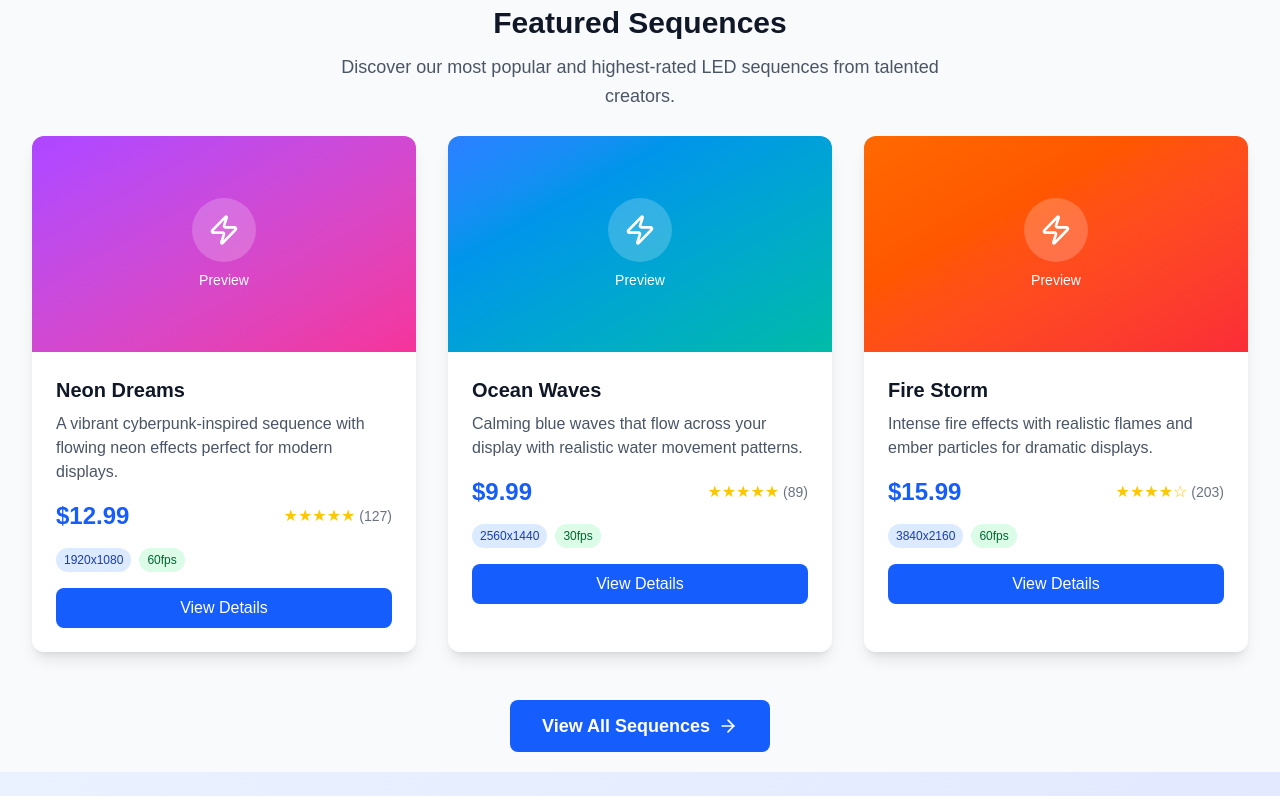
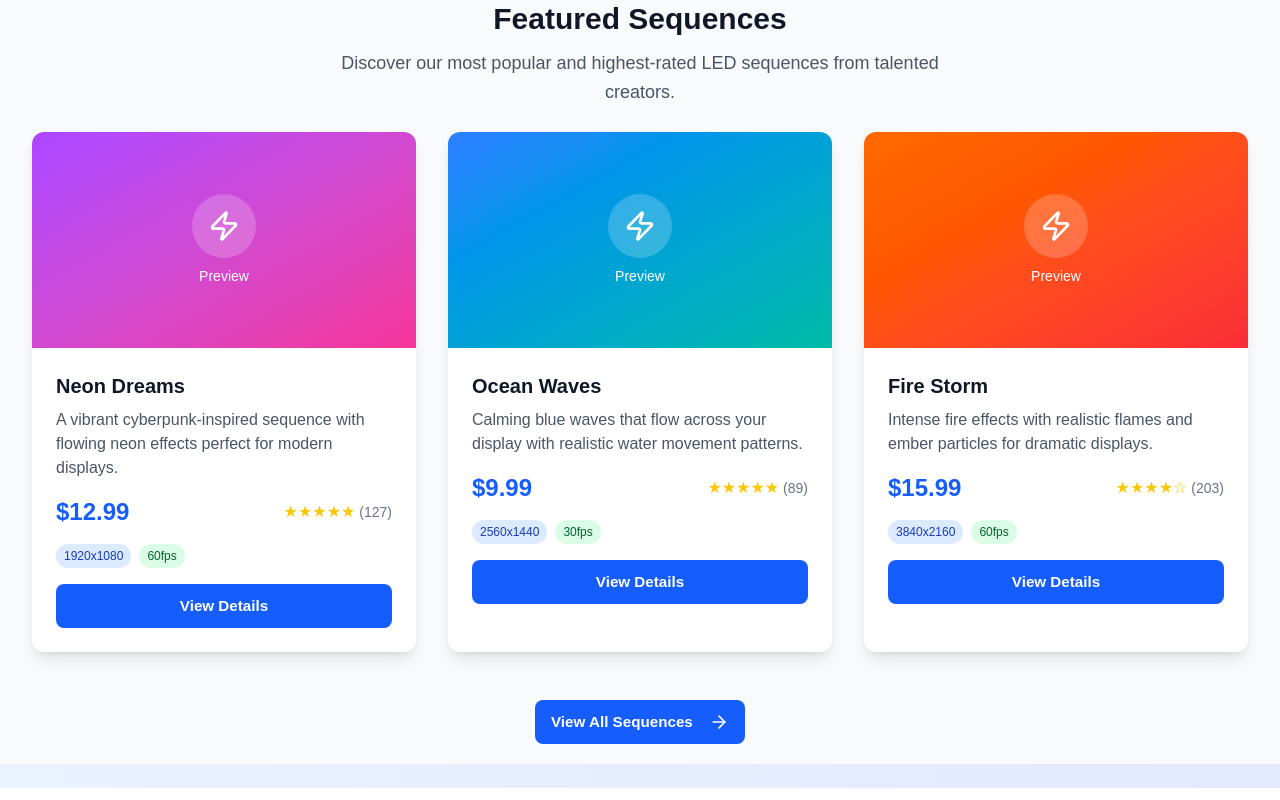
Before and after one commit to seancope357/ProjectSH_V1, a Next.js app: page / in a window 1280 px wide. Shown: the part 680-1480 px from the top of the page. Built offline with nearby package versions, Linux system fonts and the light colour scheme; no server answers.

Commit message:
feat(ui): add micro-interactions for cards and CTAs
Implement consistent hover, focus, and active states for interactive elements
Add unified styling classes for primary and secondary CTAs
Include reduced motion support for accessibility

```diff
--- a/src/app/auth/register/page.tsx
+++ b/src/app/auth/register/page.tsx
@@ -188,7 +188,7 @@ export default function RegisterPage() {
               <button
                 type="submit"
                 disabled={loading}
-                className="group relative flex w-full justify-center rounded-md border border-transparent bg-blue-600 py-2 px-4 text-sm font-medium text-white hover:bg-blue-700 focus:outline-none focus:ring-2 focus:ring-blue-500 focus:ring-offset-2 disabled:opacity-50 disabled:cursor-not-allowed"
+                className="mi-cta group relative flex w-full justify-center rounded-md border border-transparent bg-blue-600 py-2 px-4 text-sm font-medium text-white hover:bg-blue-700 focus:outline-none focus:ring-2 focus:ring-blue-500 focus:ring-offset-2 disabled:opacity-50 disabled:cursor-not-allowed"
               >
                 {loading ? 'Creating Account...' : 'Create Account'}
               </button>
@@ -208,7 +208,7 @@ export default function RegisterPage() {
                 <button
                   type="button"
                   onClick={() => handleOAuthSignIn('google')}
-                  className="inline-flex w-full justify-center rounded-md border border-gray-300 bg-white py-2 px-4 text-sm font-medium text-gray-500 shadow-sm hover:bg-gray-50"
+                  className="mi-cta-secondary inline-flex w-full justify-center rounded-md border border-gray-300 bg-white py-2 px-4 text-sm font-medium text-gray-500 shadow-sm hover:bg-gray-50"
                 >
                   <svg className="h-5 w-5" viewBox="0 0 24 24">
                     <path
@@ -234,7 +234,7 @@ export default function RegisterPage() {
                 <button
                   type="button"
                   onClick={() => handleOAuthSignIn('github')}
-                  className="inline-flex w-full justify-center rounded-md border border-gray-300 bg-white py-2 px-4 text-sm font-medium text-gray-500 shadow-sm hover:bg-gray-50"
+                  className="mi-cta-secondary inline-flex w-full justify-center rounded-md border border-gray-300 bg-white py-2 px-4 text-sm font-medium text-gray-500 shadow-sm hover:bg-gray-50"
                 >
                   <svg className="h-5 w-5" fill="currentColor" viewBox="0 0 24 24">
                     <path d="M12 0c-6.626 0-12 5.373-12 12 0 5.302 3.438 9.8 8.207 11.387.599.111.793-.261.793-.577v-2.234c-3.338.726-4.033-1.416-4.033-1.416-.546-1.387-1.333-1.756-1.333-1.756-1.089-.745.083-.729.083-.729 1.205.084 1.839 1.237 1.839 1.237 1.07 1.834 2.807 1.304 3.492.997.107-.775.418-1.305.762-1.604-2.665-.305-5.467-1.334-5.467-5.931 0-1.311.469-2.381 1.236-3.221-.124-.303-.535-1.524.117-3.176 0 0 1.008-.322 3.301 1.23.957-.266 1.983-.399 3.003-.404 1.02.005 2.047.138 3.006.404 2.291-1.552 3.297-1.23 3.297-1.23.653 1.653.242 2.874.118 3.176.77.84 1.235 1.911 1.235 3.221 0 4.609-2.807 5.624-5.479 5.921.43.372.823 1.102.823 2.222v3.293c0 .319.192.694.801.576 4.765-1.589 8.199-6.086 8.199-11.386 0-6.627-5.373-12-12-12z"/>
--- a/src/app/auth/signin/page.tsx
+++ b/src/app/auth/signin/page.tsx
@@ -160,7 +160,7 @@ function SignInPageContent() {
             <button
               onClick={() => handleOAuthSignIn('google')}
               disabled={loading}
-              className="w-full flex justify-center items-center px-4 py-2 border border-gray-300 rounded-md shadow-sm bg-white text-sm font-medium text-gray-500 hover:bg-gray-50 disabled:opacity-50 disabled:cursor-not-allowed"
+              className="mi-cta-secondary w-full flex justify-center items-center px-4 py-2 border border-gray-300 rounded-md shadow-sm bg-white text-sm font-medium text-gray-500 hover:bg-gray-50 disabled:opacity-50 disabled:cursor-not-allowed"
             >
               <svg className="w-5 h-5 mr-2" viewBox="0 0 24 24">
                 <path fill="#4285F4" d="M22.56 12.25c0-.78-.07-1.53-.2-2.25H12v4.26h5.92c-.26 1.37-1.04 2.53-2.21 3.31v2.77h3.57c2.08-1.92 3.28-4.74 3.28-8.09z"/>
@@ -174,7 +174,7 @@ function SignInPageContent() {
             <button
               onClick={() => handleOAuthSignIn('github')}
               disabled={loading}
-              className="w-full flex justify-center items-center px-4 py-2 border border-gray-300 rounded-md shadow-sm bg-white text-sm font-medium text-gray-500 hover:bg-gray-50 disabled:opacity-50 disabled:cursor-not-allowed"
+              className="mi-cta-secondary w-full flex justify-center items-center px-4 py-2 border border-gray-300 rounded-md shadow-sm bg-white text-sm font-medium text-gray-500 hover:bg-gray-50 disabled:opacity-50 disabled:cursor-not-allowed"
             >
               <Github className="w-5 h-5 mr-2" />
               Continue with GitHub
@@ -267,7 +267,7 @@ function SignInPageContent() {
               <button
                 type="submit"
                 disabled={loading}
-                className="group relative w-full flex justify-center py-2 px-4 border border-transparent text-sm font-medium rounded-md text-white bg-blue-600 hover:bg-blue-700 focus:outline-none focus:ring-2 focus:ring-offset-2 focus:ring-blue-500 disabled:opacity-50 disabled:cursor-not-allowed"
+                className="mi-cta group relative w-full flex justify-center py-2 px-4 border border-transparent text-sm font-medium rounded-md text-white bg-blue-600 hover:bg-blue-700 focus:outline-none focus:ring-2 focus:ring-offset-2 focus:ring-blue-500 disabled:opacity-50 disabled:cursor-not-allowed"
               >
                 {loading ? (
                   <div className="animate-spin rounded-full h-5 w-5 border-b-2 border-white"></div>
--- a/src/app/auth/signup/page.tsx
+++ b/src/app/auth/signup/page.tsx
@@ -219,7 +219,7 @@ function SignUpPageContent() {
               <button
                 type="submit"
                 disabled={loading}
-                className="w-full bg-blue-600 text-white py-3 px-4 rounded-lg font-medium hover:bg-blue-700 focus:ring-2 focus:ring-blue-500 focus:ring-offset-2 disabled:opacity-50 disabled:cursor-not-allowed transition-colors"
+                className="mi-cta w-full bg-blue-600 text-white py-3 px-4 rounded-lg font-medium hover:bg-blue-700 focus:ring-2 focus:ring-blue-500 focus:ring-offset-2 disabled:opacity-50 disabled:cursor-not-allowed transition-colors"
               >
                 {loading ? 'Creating Account...' : 'Create Account'}
               </button>
@@ -239,7 +239,7 @@ function SignUpPageContent() {
                 <button
                   onClick={() => handleOAuthSignIn('google')}
                   disabled={loading}
-                  className="w-full inline-flex justify-center py-2 px-4 border border-gray-300 rounded-lg shadow-sm bg-white text-sm font-medium text-gray-500 hover:bg-gray-50 disabled:opacity-50 disabled:cursor-not-allowed"
+                  className="mi-cta-secondary w-full inline-flex justify-center py-2 px-4 border border-gray-300 rounded-lg shadow-sm bg-white text-sm font-medium text-gray-500 hover:bg-gray-50 disabled:opacity-50 disabled:cursor-not-allowed"
                 >
                   <svg className="h-5 w-5" viewBox="0 0 24 24">
                     <path fill="currentColor" d="M22.56 12.25c0-.78-.07-1.53-.2-2.25H12v4.26h5.92c-.26 1.37-1.04 2.53-2.21 3.31v2.77h3.57c2.08-1.92 3.28-4.74 3.28-8.09z"/>
@@ -253,7 +253,7 @@ function SignUpPageContent() {
                 <button
                   onClick={() => handleOAuthSignIn('github')}
                   disabled={loading}
-                  className="w-full inline-flex justify-center py-2 px-4 border border-gray-300 rounded-lg shadow-sm bg-white text-sm font-medium text-gray-500 hover:bg-gray-50 disabled:opacity-50 disabled:cursor-not-allowed"
+                  className="mi-cta-secondary w-full inline-flex justify-center py-2 px-4 border border-gray-300 rounded-lg shadow-sm bg-white text-sm font-medium text-gray-500 hover:bg-gray-50 disabled:opacity-50 disabled:cursor-not-allowed"
                 >
                   <Github className="h-5 w-5" />
                   <span className="ml-2">GitHub</span>
--- a/src/app/cart/page.tsx
+++ b/src/app/cart/page.tsx
@@ -180,7 +180,7 @@ export default function CartPage() {
             </p>
             <button
               onClick={() => router.push('/search')}
-              className="bg-blue-500 text-white px-6 py-3 rounded-lg hover:bg-blue-600 transition-colors"
+              className="mi-cta bg-blue-500 text-white px-6 py-3 rounded-lg hover:bg-blue-600 transition-colors"
             >
               Browse Sequences
             </button>
@@ -312,7 +312,7 @@ export default function CartPage() {
 
                 <button
                   onClick={proceedToCheckout}
-                  className="w-full bg-blue-500 text-white py-3 px-4 rounded-lg font-medium hover:bg-blue-600 transition-colors flex items-center justify-center gap-2"
+                  className="mi-cta w-full bg-blue-500 text-white py-3 px-4 rounded-lg font-medium hover:bg-blue-600 transition-colors flex items-center justify-center gap-2"
                 >
                   <CreditCard className="w-5 h-5" />
                   Proceed to Checkout
@@ -328,7 +328,7 @@ export default function CartPage() {
                 {/* Continue Shopping */}
                 <button
                   onClick={() => router.push('/search')}
-                  className="w-full mt-4 border border-gray-300 text-gray-700 py-2 px-4 rounded-lg hover:bg-gray-50 transition-colors"
+                  className="mi-cta-secondary w-full mt-4 border border-gray-300 text-gray-700 py-2 px-4 rounded-lg hover:bg-gray-50 transition-colors"
                 >
                   Continue Shopping
                 </button>
--- a/src/app/checkout/page.tsx
+++ b/src/app/checkout/page.tsx
@@ -89,7 +89,7 @@ export default function CheckoutPage() {
             <p className="text-gray-700 mb-4">Your cart is empty.</p>
             <button
               onClick={() => router.push('/search')}
-              className="bg-blue-600 text-white px-4 py-2 rounded"
+              className="mi-cta bg-blue-600 text-white px-4 py-2 rounded"
             >
               Browse Sequences
             </button>
@@ -116,7 +116,7 @@ export default function CheckoutPage() {
 
             <button
               onClick={payWithStripe}
-              className="w-full bg-blue-600 text-white py-3 px-4 rounded-lg font-medium hover:bg-blue-700 transition-colors flex items-center justify-center gap-2"
+              className="mi-cta w-full bg-blue-600 text-white py-3 px-4 rounded-lg font-medium hover:bg-blue-700 transition-colors flex items-center justify-center gap-2"
             >
               <CreditCard className="w-5 h-5" />
               Pay with Stripe
--- a/src/app/page.tsx
+++ b/src/app/page.tsx
@@ -49,7 +49,7 @@ export default function HomePage() {
             <div className="flex flex-col sm:flex-row gap-4 justify-center">
               <Link
                 href="/sequences"
-                className="bg-white text-blue-600 px-8 py-4 rounded-lg text-lg font-semibold hover:bg-blue-50 transition-all duration-300 flex items-center justify-center shadow-lg hover:shadow-xl transform hover:-translate-y-1"
+                className="mi-cta bg-white text-blue-600 px-8 py-4 rounded-lg text-lg font-semibold hover:bg-blue-50 transition-all duration-300 flex items-center justify-center shadow-lg hover:shadow-xl"
               >
                 Browse Sequences
                 <ArrowRight className="ml-2 h-5 w-5" />
@@ -72,9 +72,9 @@ export default function HomePage() {
             </p>
           </header>
 
-          <div className="grid md:grid-cols-3 gap-8">
-            {/* Featured Sequence 1 */}
-            <div className="bg-white rounded-xl shadow-lg overflow-hidden hover:shadow-xl transition-shadow">
+            <div className="grid md:grid-cols-3 gap-8">
+              {/* Featured Sequence 1 */}
+            <div className="mi-card bg-white rounded-xl shadow-lg overflow-hidden hover:shadow-xl transition-shadow">
               <div className="aspect-video bg-gradient-to-br from-purple-500 to-pink-500 relative">
                 <div className="absolute inset-0 flex items-center justify-center">
                   <div className="text-white text-center">
@@ -103,7 +103,7 @@ export default function HomePage() {
                 </div>
                 <Link
                   href="/sequence/1"
-                  className="w-full bg-blue-600 text-white py-2 px-4 rounded-lg hover:bg-blue-700 transition-colors text-center block"
+                  className="mi-cta w-full bg-blue-600 text-white py-2 px-4 rounded-lg hover:bg-blue-700 transition-colors text-center block"
                 >
                   View Details
                 </Link>
@@ -111,7 +111,7 @@ export default function HomePage() {
             </div>
 
             {/* Featured Sequence 2 */}
-            <div className="bg-white rounded-xl shadow-lg overflow-hidden hover:shadow-xl transition-shadow">
+            <div className="mi-card bg-white rounded-xl shadow-lg overflow-hidden hover:shadow-xl transition-shadow">
               <div className="aspect-video bg-gradient-to-br from-blue-500 to-teal-500 relative">
                 <div className="absolute inset-0 flex items-center justify-center">
                   <div className="text-white text-center">
@@ -140,7 +140,7 @@ export default function HomePage() {
                 </div>
                 <Link
                   href="/sequence/2"
-                  className="w-full bg-blue-600 text-white py-2 px-4 rounded-lg hover:bg-blue-700 transition-colors text-center block"
+                  className="mi-cta w-full bg-blue-600 text-white py-2 px-4 rounded-lg hover:bg-blue-700 transition-colors text-center block"
                 >
                   View Details
                 </Link>
@@ -148,7 +148,7 @@ export default function HomePage() {
             </div>
 
             {/* Featured Sequence 3 */}
-            <div className="bg-white rounded-xl shadow-lg overflow-hidden hover:shadow-xl transition-shadow">
+            <div className="mi-card bg-white rounded-xl shadow-lg overflow-hidden hover:shadow-xl transition-shadow">
               <div className="aspect-video bg-gradient-to-br from-orange-500 to-red-500 relative">
                 <div className="absolute inset-0 flex items-center justify-center">
                   <div className="text-white text-center">
@@ -177,7 +177,7 @@ export default function HomePage() {
                 </div>
                 <Link
                   href="/sequence/3"
-                  className="w-full bg-blue-600 text-white py-2 px-4 rounded-lg hover:bg-blue-700 transition-colors text-center block"
+                  className="mi-cta w-full bg-blue-600 text-white py-2 px-4 rounded-lg hover:bg-blue-700 transition-colors text-center block"
                 >
                   View Details
                 </Link>
@@ -188,7 +188,7 @@ export default function HomePage() {
           <div className="text-center mt-12">
             <Link
               href="/sequences"
-              className="bg-blue-600 text-white px-8 py-3 rounded-lg text-lg font-semibold hover:bg-blue-700 transition-colors inline-flex items-center"
+              className="mi-cta bg-blue-600 text-white px-8 py-3 rounded-lg text-lg font-semibold hover:bg-blue-700 transition-colors inline-flex items-center"
             >
               View All Sequences
               <ArrowRight className="ml-2 h-5 w-5" />
--- a/src/styles/sections.css
+++ b/src/styles/sections.css
@@ -238,3 +238,95 @@ section aside {
 section aside + section {
   @apply mt-1.5;
 }
+
+/* ==========================
+   Micro‑interactions (cards & CTAs)
+   ========================== */
+/* Unified CTA base sizing for buttons and links */
+.mi-cta,
+.mi-cta-secondary {
+  display: inline-flex;
+  align-items: center;
+  justify-content: center;
+  box-sizing: border-box;
+  text-decoration: none;
+  min-height: 44px; /* touch target friendly */
+  padding: 0.75rem 1rem; /* consistent spacing */
+  border-radius: 0.5rem; /* consistent shape */
+  font-weight: 600;
+  font-size: 0.95rem;
+  line-height: 1; /* prevent vertical jitter */
+  gap: 0.5rem; /* icon + label spacing */
+}
+/* Card hover/press subtle elevation and lift */
+.mi-card {
+  transition: transform 240ms cubic-bezier(0.2, 0.8, 0.2, 1),
+              box-shadow 240ms ease, border-color 240ms ease;
+  transform: translateZ(0);
+  will-change: transform, box-shadow;
+}
+.mi-card:hover {
+  transform: translateY(-2px) scale(1.01);
+  box-shadow: 0 10px 20px rgba(0, 0, 0, 0.12);
+}
+.mi-card:active {
+  transform: translateY(0) scale(0.995);
+  box-shadow: 0 6px 12px rgba(0, 0, 0, 0.12);
+}
+.mi-card:focus-visible {
+  outline: 2px solid rgba(99, 102, 241, 0.75);
+  outline-offset: 3px;
+}
+
+/* Primary CTA button interaction */
+.mi-cta {
+  transition: transform 200ms cubic-bezier(0.2, 0.8, 0.2, 1),
+              box-shadow 200ms ease, background-color 200ms ease, color 200ms ease;
+  transform: translateZ(0);
+  will-change: transform, box-shadow, background-color, color;
+}
+.mi-cta:hover {
+  transform: translateY(-1px);
+  box-shadow: 0 8px 16px rgba(0, 0, 0, 0.15);
+  filter: brightness(1.05);
+}
+.mi-cta:active {
+  transform: translateY(0) scale(0.98);
+  box-shadow: 0 4px 8px rgba(0, 0, 0, 0.15);
+  filter: brightness(0.98);
+}
+.mi-cta:focus-visible {
+  outline: 2px solid rgba(99, 102, 241, 0.85);
+  outline-offset: 3px;
+}
+
+/* Secondary CTA (ghost) interaction */
+.mi-cta-secondary {
+  transition: transform 200ms cubic-bezier(0.2, 0.8, 0.2, 1),
+              box-shadow 200ms ease, border-color 200ms ease, color 200ms ease;
+  transform: translateZ(0);
+  will-change: transform, box-shadow, border-color, color;
+}
+.mi-cta-secondary:hover {
+  transform: translateY(-1px);
+  box-shadow: 0 8px 16px rgba(0, 0, 0, 0.12);
+  border-color: rgba(255, 255, 255, 0.6);
+}
+.mi-cta-secondary:active {
+  transform: translateY(0) scale(0.99);
+  box-shadow: 0 4px 8px rgba(0, 0, 0, 0.12);
+}
+.mi-cta-secondary:focus-visible {
+  outline: 2px solid rgba(255, 255, 255, 0.75);
+  outline-offset: 3px;
+}
+
+/* Respect reduced motion preferences */
+@media (prefers-reduced-motion: reduce) {
+  .mi-card,
+  .mi-cta,
+  .mi-cta-secondary {
+    transition: box-shadow 1ms ease, border-color 1ms ease, background-color 1ms ease, color 1ms ease;
+    transform: none !important;
+  }
+}
```
Also changed, not shown: src/app/checkout/success/page.tsx (+5 -5 lines), src/app/sequences/page.tsx (+10 -10 lines).
